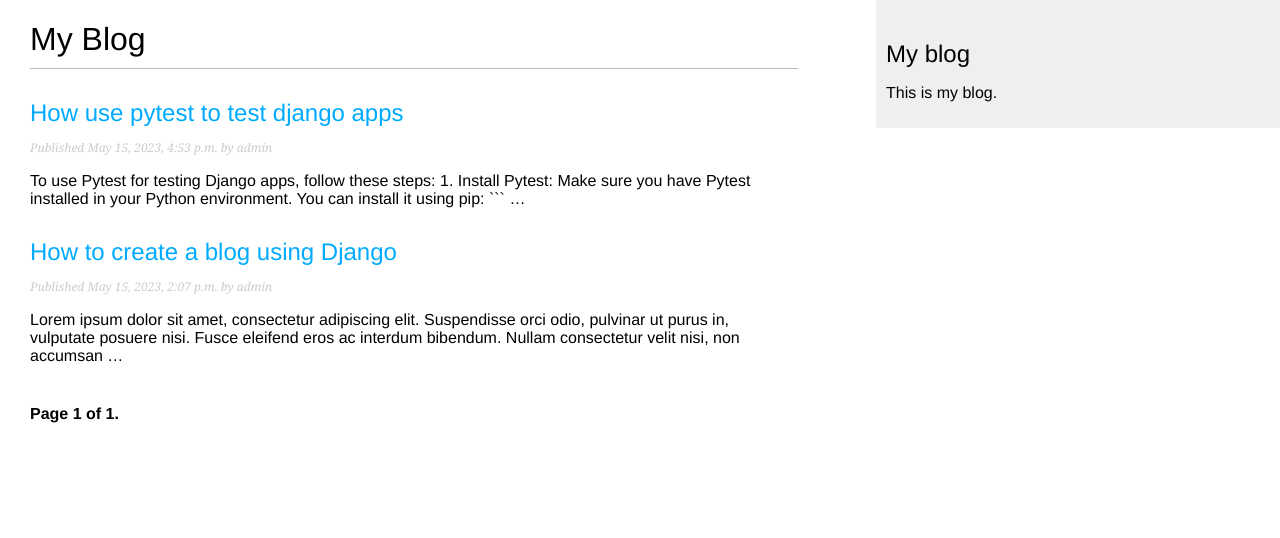
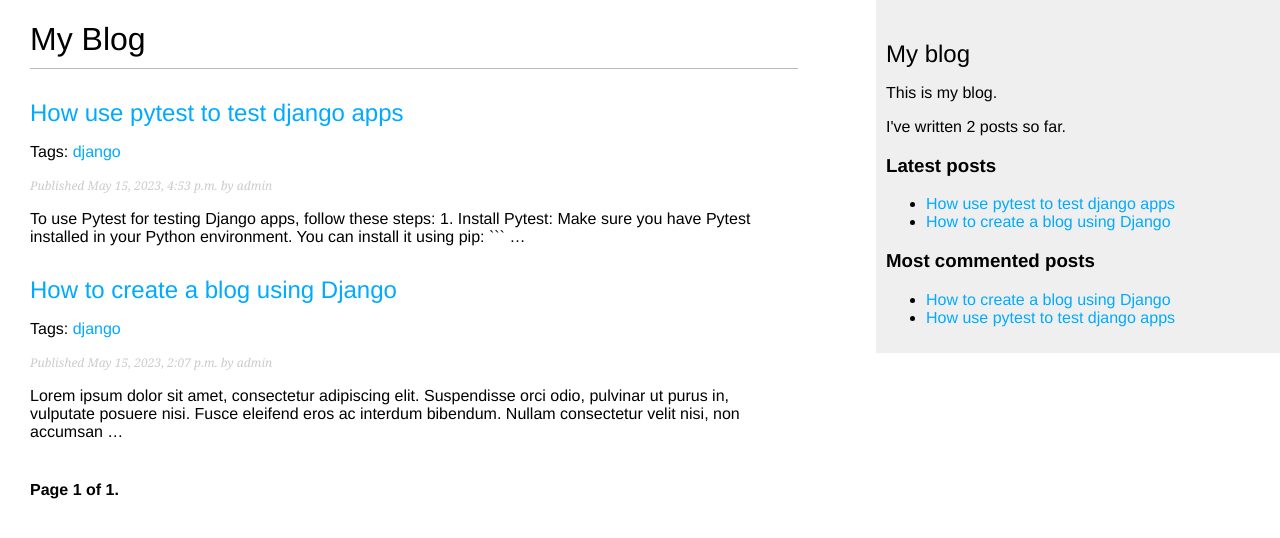
Before and after one commit to vinicodex/vinicodex-blog, a Django app: page /blog/ in a window 1280 px wide. Shown: the top 538 px of the page. Run offline with Django 4.2, Linux system fonts and the light colour scheme; data comes from the database, SQL or seed files in the repository; both versions use the stored data as it was after the commit; parts of the project's set-up code (start-up, migrations or seed data) failed here and were passed over.

Commit message:
add tags/templatetags to controll most commented and latests posts

```diff
--- a/blog/models.py
+++ b/blog/models.py
@@ -2,6 +2,7 @@ from django.db import models
 from django.utils import timezone
 from django.contrib.auth.models import User
 from django.urls import reverse
+from taggit.managers import TaggableManager
 
 
 class PublishedManger(models.Manager):
@@ -29,6 +30,7 @@ class Post(models.Model):
 
     objects = models.Manager()
     published = PublishedManger()
+    tags = TaggableManager()
 
     class Meta:
         ordering = ["-publish"]
--- a/blog/templates/blog/base.html
+++ b/blog/templates/blog/base.html
@@ -1,3 +1,4 @@
+{% load blog_tags %}
 {% load static %}
 <!DOCTYPE html>
 <html>
@@ -13,6 +14,18 @@
   <div id="sidebar">
     <h2>My blog</h2>
     <p>This is my blog.</p>
+      I've written {% total_posts %} posts so far.
+      <h3>Latest posts</h3>
+        {% show_latest_posts 3 %}
+      <h3>Most commented posts</h3>
+          {% get_most_commented_posts as most_commented_posts %}
+       <ul>
+         {% for post in most_commented_posts %}
+           <li>
+             <a href="{{ post.get_absolute_url }}">{{ post.title }}</a>
+           </li>
+         {% endfor %}
+       </ul>
   </div>
 </body>
 </html>
--- /dev/null
+++ b/blog/templates/blog/post/latest_posts.html
@@ -0,0 +1,7 @@
+<ul>
+  {% for post in latest_posts %}
+    <li>
+      <a href="{{ post.get_absolute_url }}">{{ post.title }}</a>
+    </li>
+  {% endfor %}
+</ul>
--- a/blog/templates/blog/post/list.html
+++ b/blog/templates/blog/post/list.html
@@ -2,16 +2,28 @@
 {% block title %}My Blog{% endblock %}
 {% block content %}
   <h1>My Blog</h1>
+    {% if tag %}
+        <h2>Posts tagged with "{{ tag.name }}"</h2>
+    {% endif %}
   {% for post in posts %}
     <h2>
       <a href="{{ post.get_absolute_url }}">
         {{ post.title }}
       </a>
     </h2>
+    <p class="tags">
+    Tags:
+      {% for tag in post.tags.all %}
+        <a href="{% url "blog:post_list_by_tag" tag.slug %}">
+          {{ tag.name }}
+        </a>
+        {% if not forloop.last %}, {% endif %}
+      {% endfor %}
+    </p>
     <p class="date">
       Published {{ post.publish }} by {{ post.author }}
     </p>
     {{ post.body|truncatewords:30|linebreaks }}
   {% endfor %}
-    {% include "pagination.html" with page=page_obj %}
+    {% include "pagination.html" with page=posts %}
 {% endblock %}
--- /dev/null
+++ b/blog/templatetags/blog_tags.py
@@ -0,0 +1,24 @@
+from django import template
+from blog.models import Post
+from django.db.models import Count
+
+
+register = template.Library()
+
+
+@register.simple_tag
+def total_posts():
+    return Post.published.count()
+
+
+@register.inclusion_tag('blog/post/latest_posts.html')
+def show_latest_posts(count=5):
+    latest_posts = Post.published.order_by('-publish')[:count]
+    return {'latest_posts': latest_posts}
+
+
+@register.simple_tag
+def get_most_commented_posts(count=5):
+    return Post.published.annotate(
+               total_comments=Count('comments')
+           ).order_by('-total_comments')[:count]
--- a/blog/urls.py
+++ b/blog/urls.py
@@ -5,7 +5,8 @@ app_name = 'blog'
 
 urlpatterns = [
 # post views
-    path('', views.PostListView.as_view(), name='post_list'),
+    path('', views.post_list, name='post_list'),
+    path('tag/<slug:tag_slug>/', views.post_list, name='post_list_by_tag'),
     path('<int:year>/<int:month>/<int:day>/<slug:post>/',
          views.post_detail,
          name='post_detail'),
--- a/blog/views.py
+++ b/blog/views.py
@@ -1,20 +1,28 @@
 from django.core.mail import send_mail
 from django.shortcuts import render, get_object_or_404
 from .forms import EmailPostForm, CommentForm
-from .models import Post, Comment
+from .models import Post
 from django.core.paginator import Paginator, EmptyPage, PageNotAnInteger
-from django.views.generic import ListView
 from django.views.decorators.http import require_POST
+from taggit.models import Tag
+from django.db.models import Count
 
 
-class PostListView(ListView):
-    """
-    Alternative post list view
-    """
-    queryset = Post.published.all()
-    context_object_name = 'posts'
-    paginate_by = 3
-    template_name = 'blog/post/list.html'
+def post_list(request, tag_slug=None):
+    post_list_query = Post.published.all()
+    tag = None
+    if tag_slug:
+        tag = get_object_or_404(Tag, slug=tag_slug)
+        post_list_query = post_list_query.filter(tags__in=[tag])
+    paginator = Paginator(post_list_query, 3)
+    page_number = request.GET.get('page', 1)
+    try:
+        posts = paginator.page(page_number)
+    except PageNotAnInteger:
+        posts = paginator.page(1)
+    except EmptyPage:
+        posts = paginator.page(paginator.num_pages)
+    return render(request,'blog/post/list.html',{'posts': posts, 'tag': tag})
 
 
 def post_detail(request, year, month, day, post):
@@ -23,11 +31,16 @@ def post_detail(request, year, month, day, post):
                              publish__year=year,
                              publish__month=month,
                              publish__day=day)
-    comments = post.comments.filter(active=True)  # Form for users to comment
+    comments = post.comments.filter(active=True)
     form = CommentForm()
+
+    post_tags_ids = post.tags.values_list('id', flat=True)
+    similar_posts = Post.published.filter(tags__in=post_tags_ids).exclude(id=post.id)
+    similar_posts = similar_posts.annotate(same_tags=Count('tags')).order_by('-same_tags', '-publish')[:4]
+
     return render(request,
                   'blog/post/detail.html',
-                  {'post': post, 'comments':comments, 'form':form})
+                  {'post': post, 'comments':comments, 'form':form, "similar_posts": similar_posts})
 
 
 def post_share(request, post_id):
--- a/my_blog/settings.py
+++ b/my_blog/settings.py
@@ -38,6 +38,7 @@ INSTALLED_APPS = [
     "django.contrib.messages",
     "django.contrib.staticfiles",
     'blog.apps.BlogConfig',
+    'taggit',
 ]
 
 MIDDLEWARE = [
```
Also changed, not shown: blog/templates/blog/post/detail.html (+8 -0 lines), blog/migrations/0006_post_tags_alter_comment_active.py (added), blog/templatetags/__init__.py (added), db.sqlite3.
